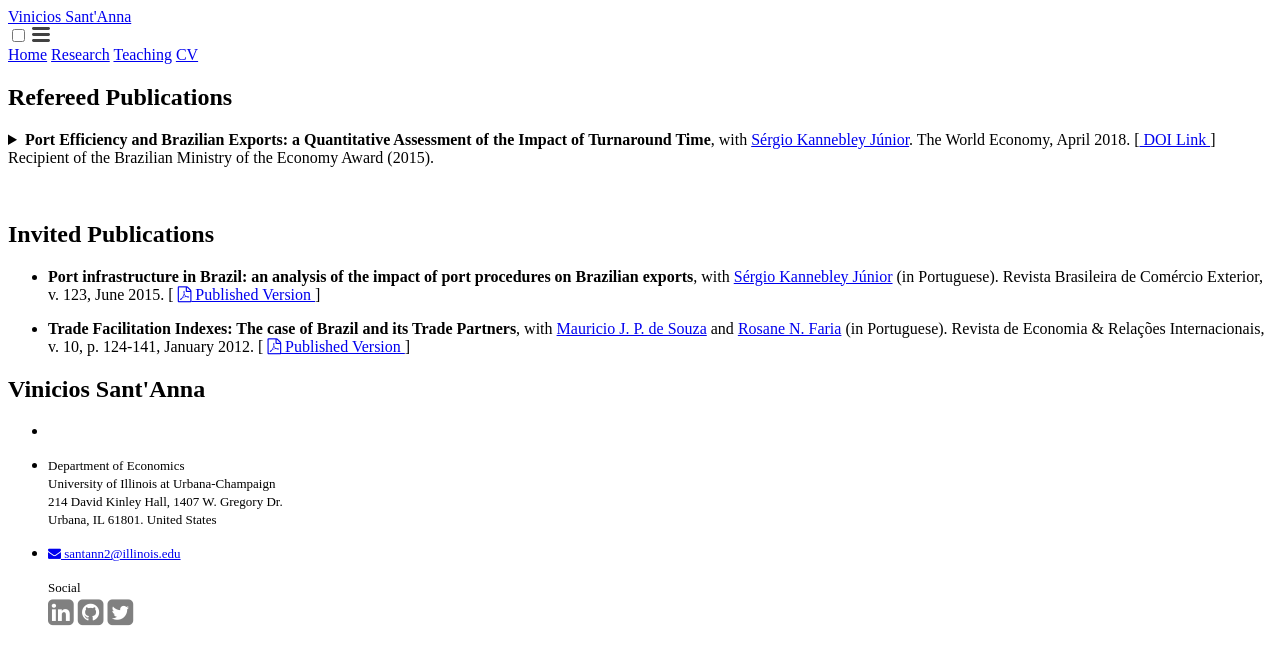
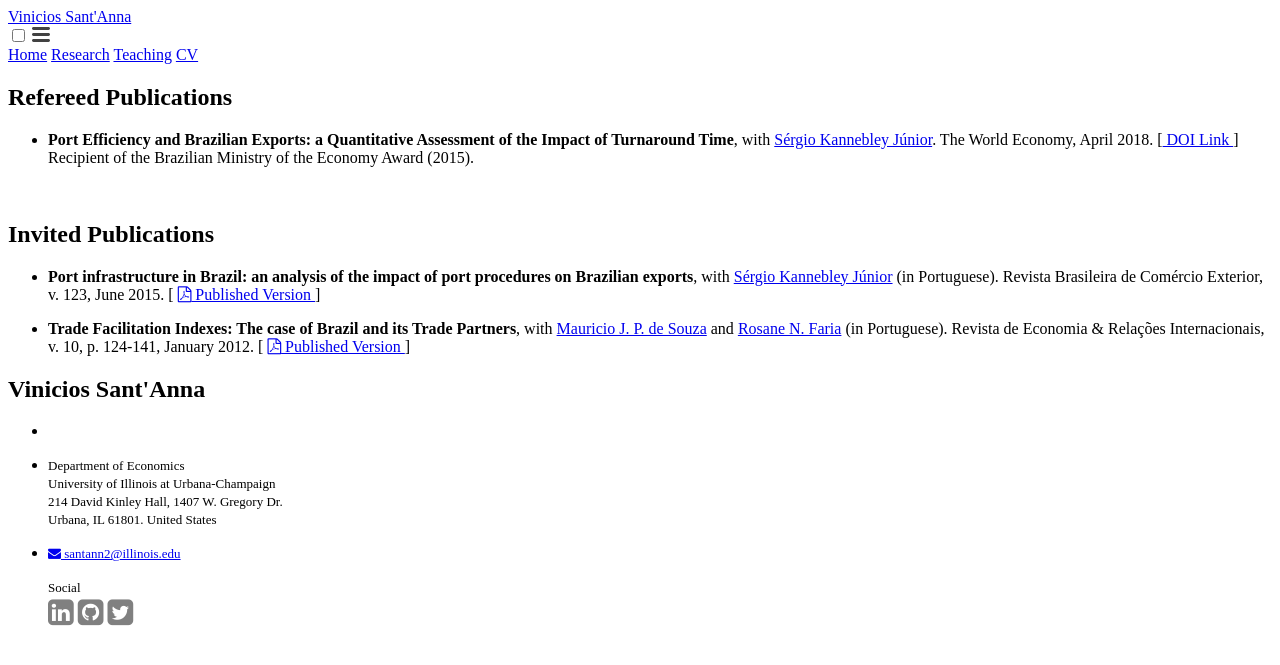
Before and after one commit to vpsantanna/vpsantanna.github.io, a Jekyll site: the page built from 2-research.md, in a window 1280 px wide. Shown: the top 665 px of the page. Built offline with Jekyll 4.4.1, drawn with Linux system fonts in a browser that asks for light colours; a script that is not in the unit is left out.

Commit message:
Update 2-research.md

```diff
--- a/2-research.md
+++ b/2-research.md
@@ -6,12 +6,7 @@ permalink: /research/
 
 # Refereed Publications
 
-<details><summary> <b>Port Efficiency and Brazilian Exports: a Quantitative Assessment of the Impact of Turnaround Time</b>, with <a href="https://scholar.google.com.br/citations?user=dqFJND9idb0C&hl=en" target="_blank"> Sérgio Kannebley Júnior</a>. The World Economy, April 2018. [<a href="https://doi.org/10.1111/twec.12654" target="_blank"> DOI Link </a>] <br> Recipient of the Brazilian Ministry of the Economy Award (2015).</summary>
-
-<p><b>Abstract:</b>This paper estimates the impact of vessels turnaround time on Brazilian exports. To achieve this goal, we use a difference gravity equation in order to explore the time variation in port procedures for 16 Brazilian ports. This paper uses a unique database with local exports, taking into account the port used and products aggregated at the four‐digit Harmonized System (HS) level for the period between 2010 and 2012. The estimation results indicate that, in general, each additional hour of delay in port procedures represents costs to Brazilian exporters, which may lead to loss of competitiveness of domestic products abroad. According to the estimates, each additional relative hour of delay in the average port is equivalent to a reduction in relative local exports of ~2%. Moreover, a 10% relative reduction in vessel turnaround time can increase the proportional number of exported product categories by 1%. Therefore, our findings suggest that turnaround time has a statistically significant effect on the intensive and extensive margins of international trade.
-
-</p>
-</details>
+- <b>Port Efficiency and Brazilian Exports: a Quantitative Assessment of the Impact of Turnaround Time</b>, with <a href="https://scholar.google.com.br/citations?user=dqFJND9idb0C&hl=en" target="_blank"> Sérgio Kannebley Júnior</a>. The World Economy, April 2018. [<a href="https://doi.org/10.1111/twec.12654" target="_blank"> DOI Link </a>] <br> Recipient of the Brazilian Ministry of the Economy Award (2015).
 
 <br>
 
```
